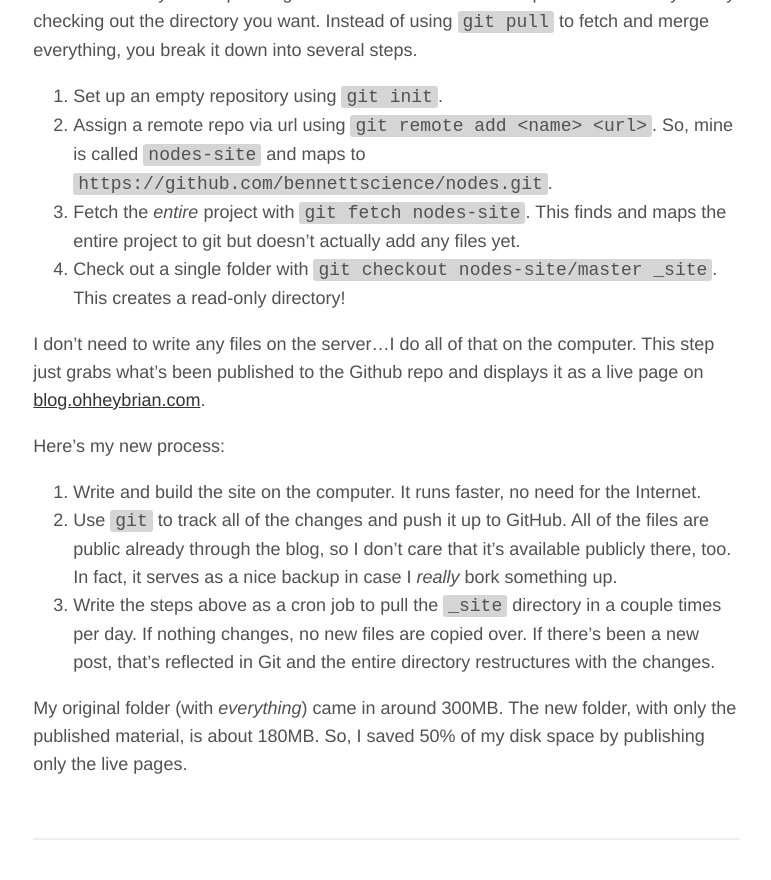
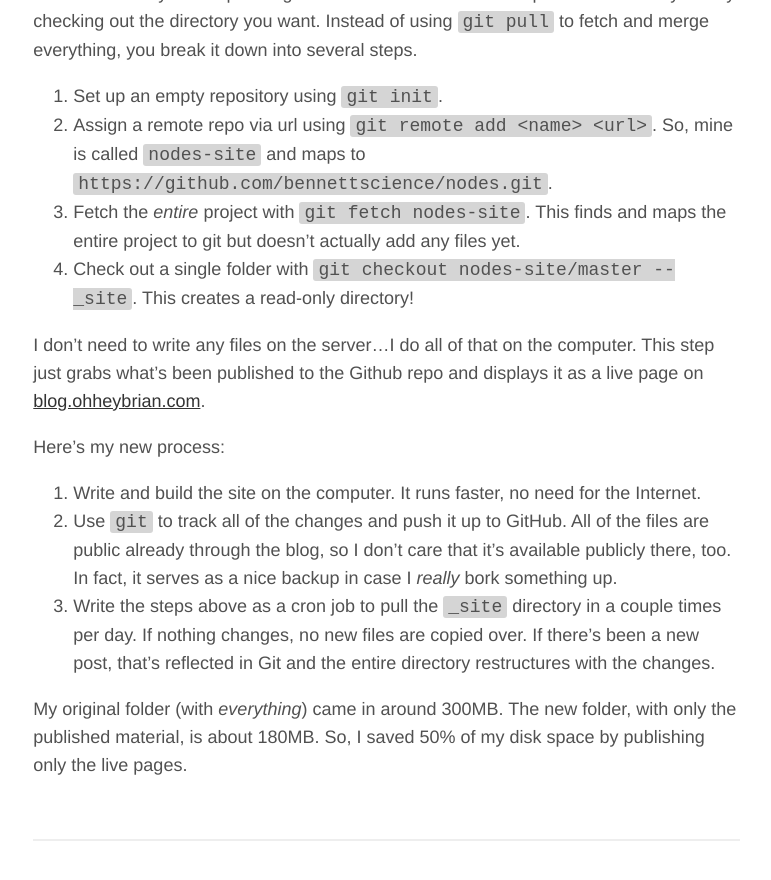
Before and after one commit to bennettscience/nodes, a Jekyll site: the page built from _posts/2018-03-26-reclaiming-jekyll.md, in a window 1280 px wide and 900 px high, scrolled down 1338 px. Shown: the top 880 px of the window, without its empty margins (39-810 px from the left). Built offline with Jekyll 4.4.1, drawn with Linux system fonts in a browser that asks for light colours; nearby versions of some CDN libraries; comment, search, counter and statistics services are not loaded.

Commit message:
fixed typo

```diff
--- a/_posts/2018-03-26-reclaiming-jekyll.md
+++ b/_posts/2018-03-26-reclaiming-jekyll.md
@@ -29,7 +29,7 @@ It turns out that you can pull single directories from a GitHub repo online. The
 1. Set up an empty repository using `git init`.
 2. Assign a remote repo via url using `git remote add <name> <url>`. So, mine is called `nodes-site` and maps to `https://github.com/bennettscience/nodes.git`.
 3. Fetch the _entire_ project with `git fetch nodes-site`. This finds and maps the entire project to git but doesn't actually add any files yet.
-4. Check out a single folder with `git checkout nodes-site/master _site`. This creates a read-only directory!
+4. Check out a single folder with `git checkout nodes-site/master -- _site`. This creates a read-only directory!
 
 I don't need to write any files on the server...I do all of that on the computer. This step just grabs what's been published to the Github repo and displays it as a live page on [blog.ohheybrian.com](https://blog.ohheybrian.com).
 
```
Also changed, not shown: 2 other files.
